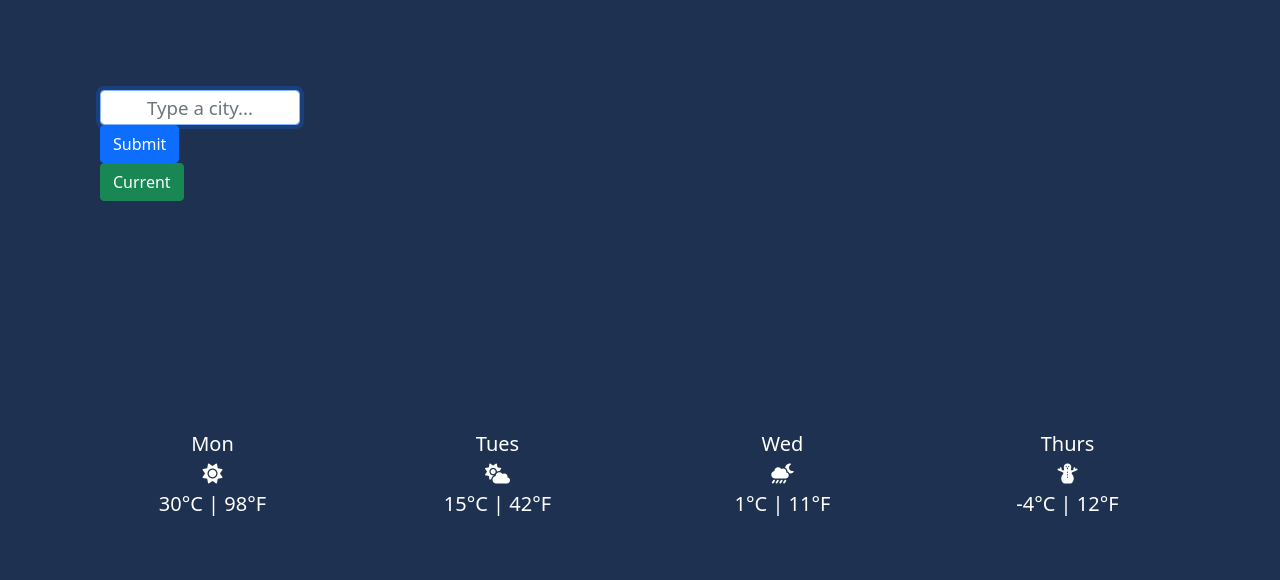
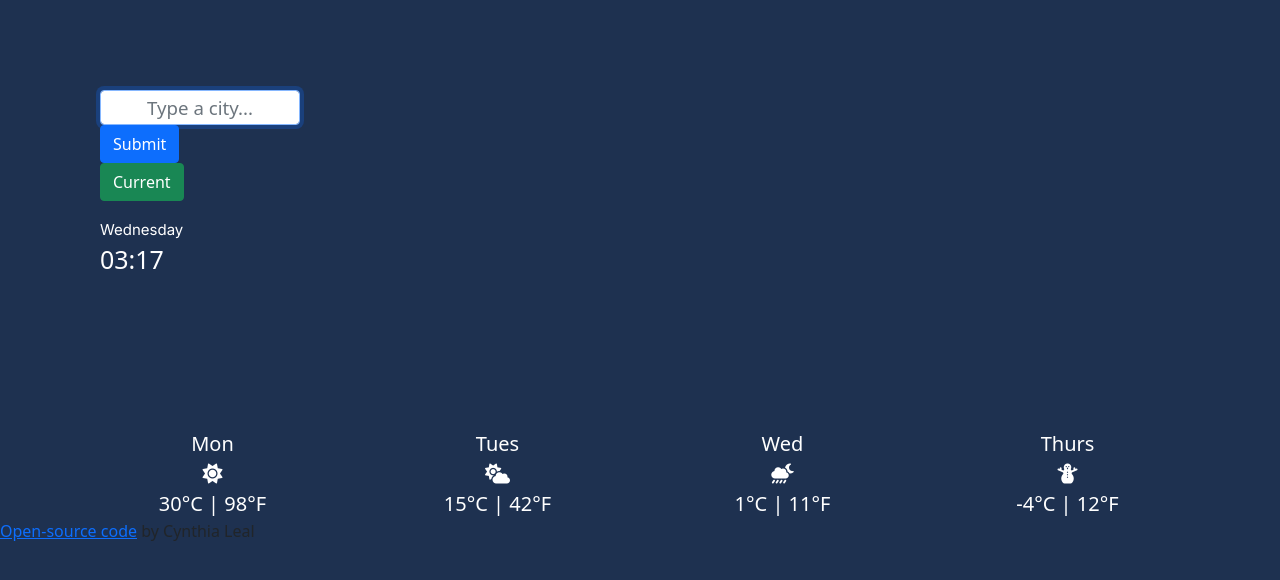
Before and after one commit to csleal694/Weather_Leal_App, a plain HTML site: page Project2.html in a window 1280 px wide. Drawn offline with nearby package versions, Linux system fonts and the light colour scheme.

Commit message:
added open-source code

```diff
--- a/Project2.html
+++ b/Project2.html
@@ -86,12 +86,14 @@
                     </p3>
                 </div>
 
-                <script src="src/index.js"></script>
+                <script src="src/script.js"></script>
 
             </div>
         </div>
     </form>
-
+    <p6>
+        <a href="https://github.com/csleal694/Weather_Leal_App">Open-source code</a> <span>by Cynthia Leal </span>
+    </p6>
 </body>
 
 </html>
```
